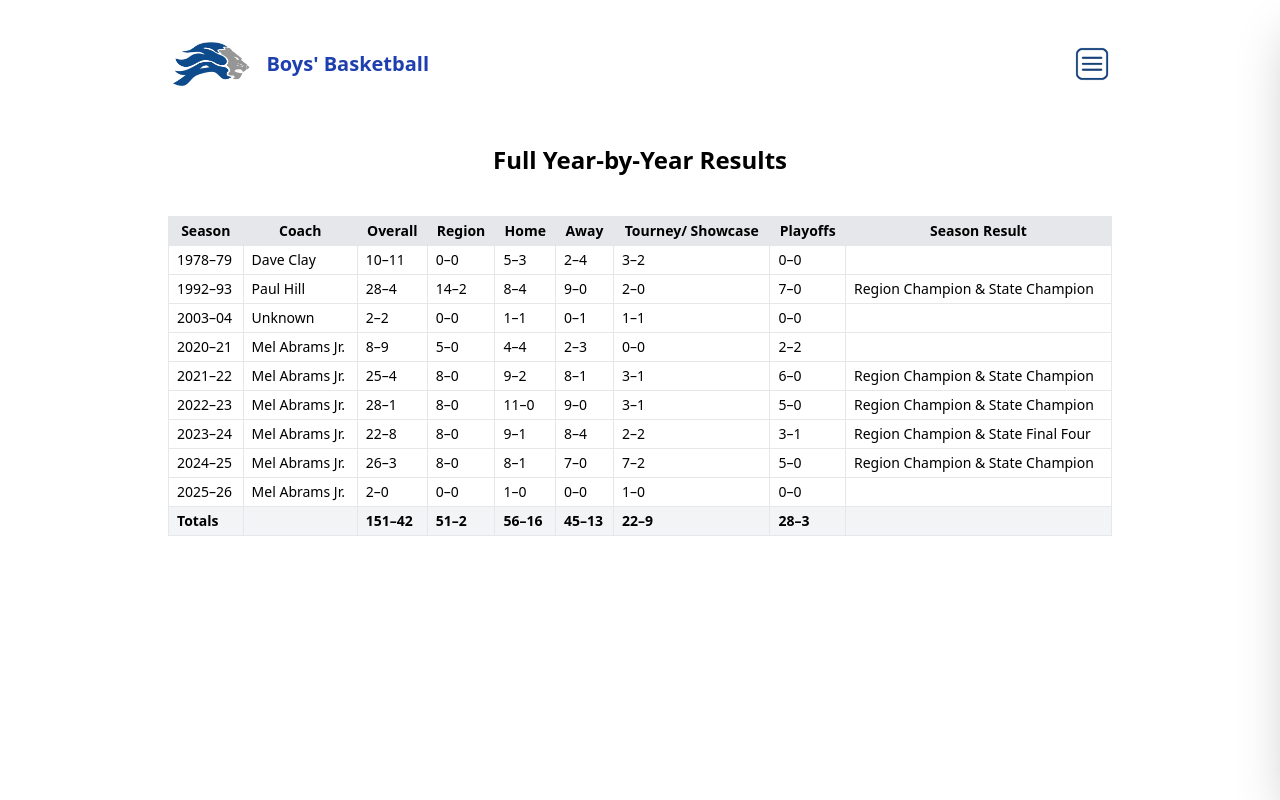
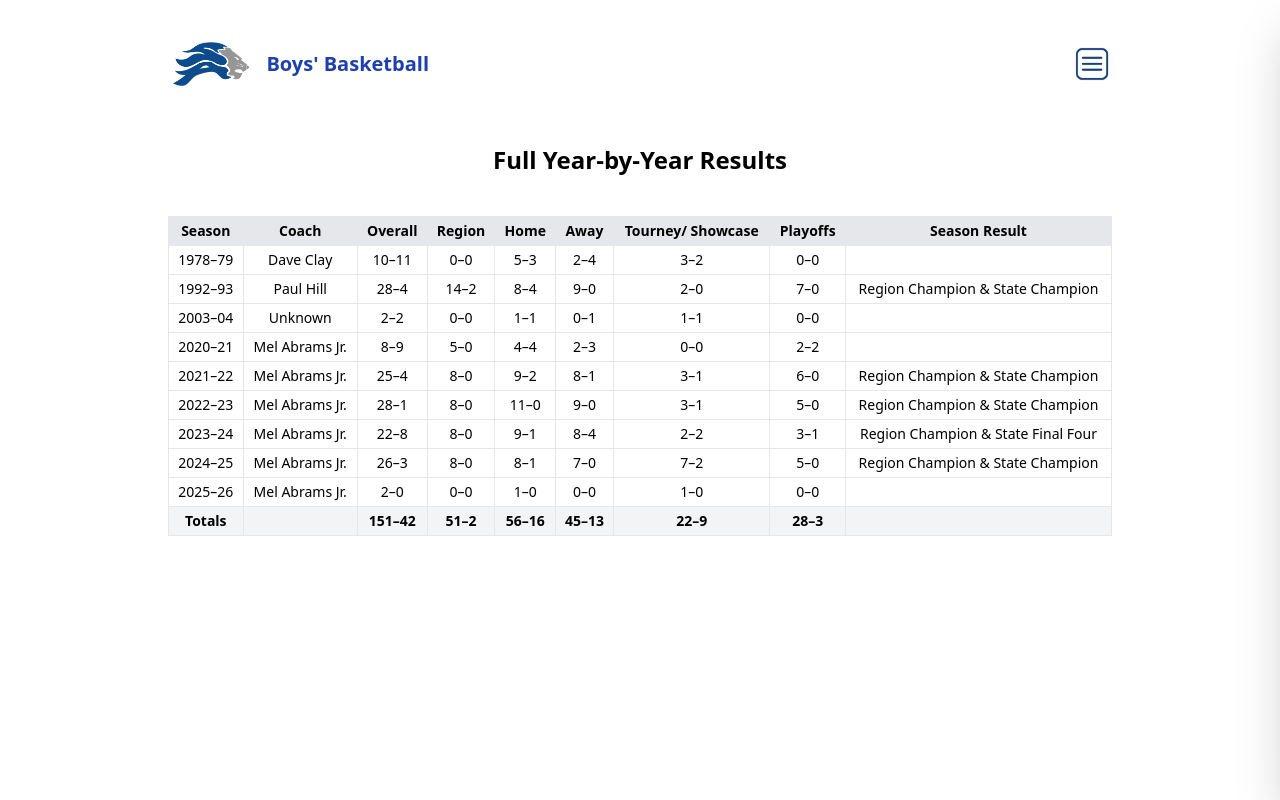
Before and after one commit to newonda1/st-andrews-basketball, a React (Vite) app: page /yearly-results in a window 1280 px wide. Built offline with nearby package versions, Linux system fonts and the light colour scheme.

Commit message:
Update YearlyResults.jsx

```diff
--- a/src/pages/YearlyResults.jsx
+++ b/src/pages/YearlyResults.jsx
@@ -213,7 +213,7 @@ function YearlyResults() {
       </h1>
 
       <div className="overflow-x-auto">
-        <table className="min-w-full table-auto text-sm border">
+        <table className="min-w-full table-auto text-sm border text-center">
           <thead className="bg-gray-200 font-bold">
             <tr>
               <th className="border px-2 py-1">Season</th>
```
